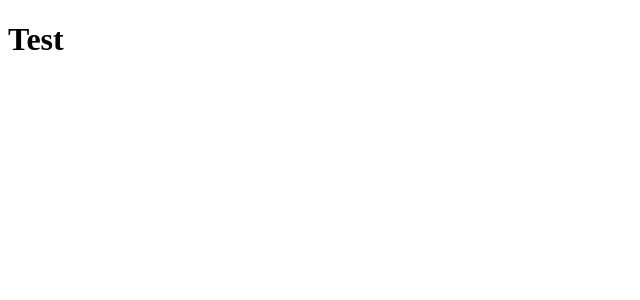
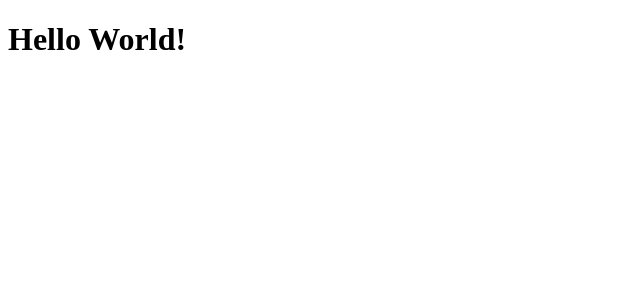
Before and after one commit to Raphael-GC/ignite-reactjs, a React app: page / in a window 1280 px wide. Shown: the top 300 px of the page, without its empty margins (0-640 px from the left). Built offline with nearby package versions, Linux system fonts and the light colour scheme.

Commit message:
Ch1 - Estrutura do ReactJS

```diff
--- a/babel.config.js
+++ b/babel.config.js
@@ -2,7 +2,7 @@ module.exports = {
     presets: [
         '@babel/preset-env',
         ['@babel/preset-react', {
-            runtime: automatic
+            runtime: 'automatic'
         }]
     ]
 }
--- a/package.json
+++ b/package.json
@@ -4,7 +4,8 @@
   "main": "index.js",
   "license": "MIT",
   "dependencies": {
-    "react": "^17.0.2"
+    "react": "^17.0.2",
+    "react-dom": "^17.0.2"
   },
   "devDependencies": {
     "@babel/cli": "^7.14.8",
--- a/src/index.jsx
+++ b/src/index.jsx
@@ -1,4 +1,4 @@
 import { render } from 'react-dom';
 import { App } from './App'
 
-render(<h1>Test</h1>, document.getElementById('root'))
+render(<App />, document.getElementById('root'))
--- a/webpack.config.js
+++ b/webpack.config.js
@@ -2,6 +2,7 @@ const path = require('path')
 
 
 module.exports = {
+    mode: 'development',
     entry: path.resolve(__dirname, 'src', 'index.jsx'),
     output: {
         path: path.resolve(__dirname, 'dist'),
```
Also changed, not shown: 1 other file (tests, documents, lock files or other folders).
